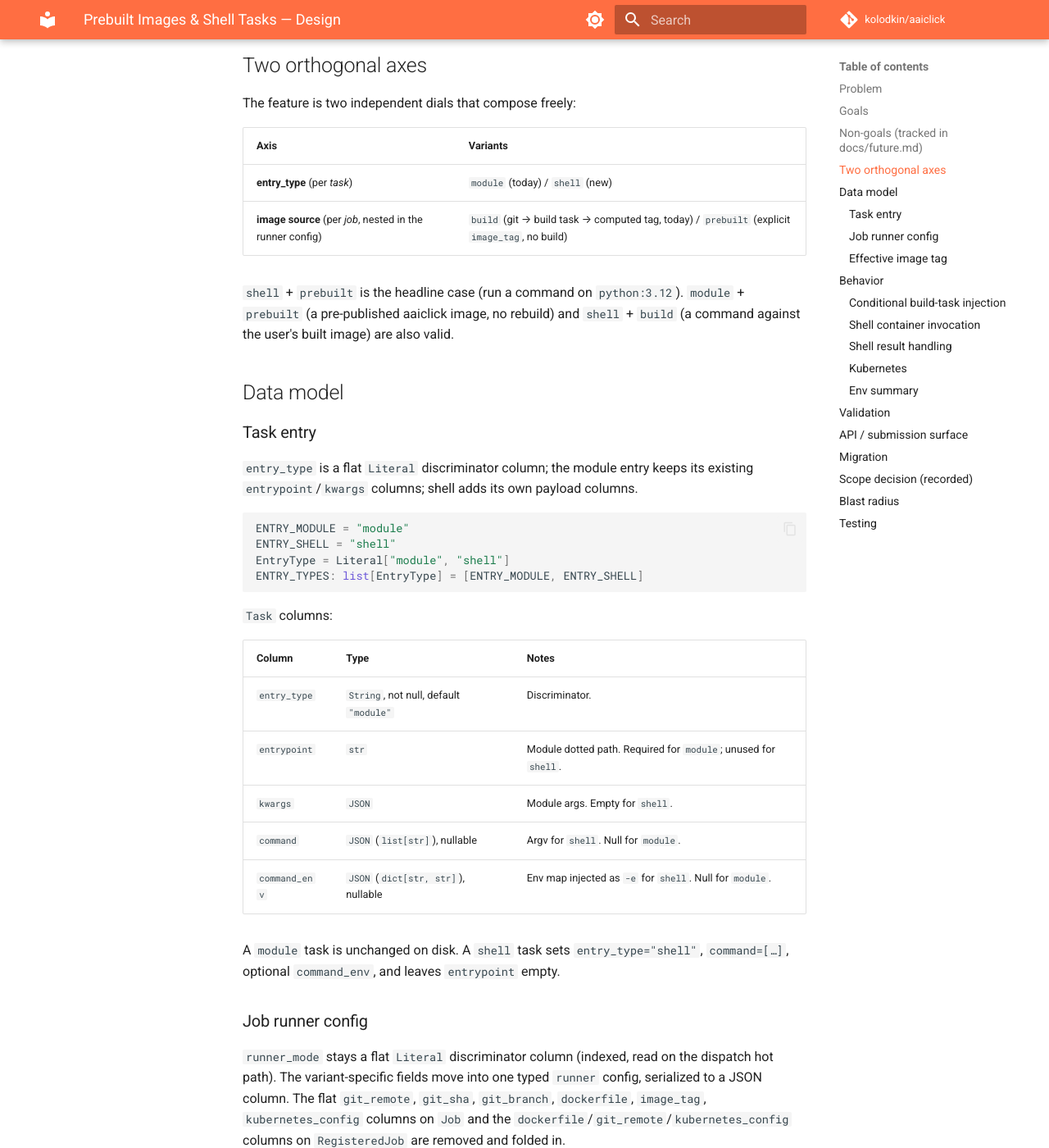
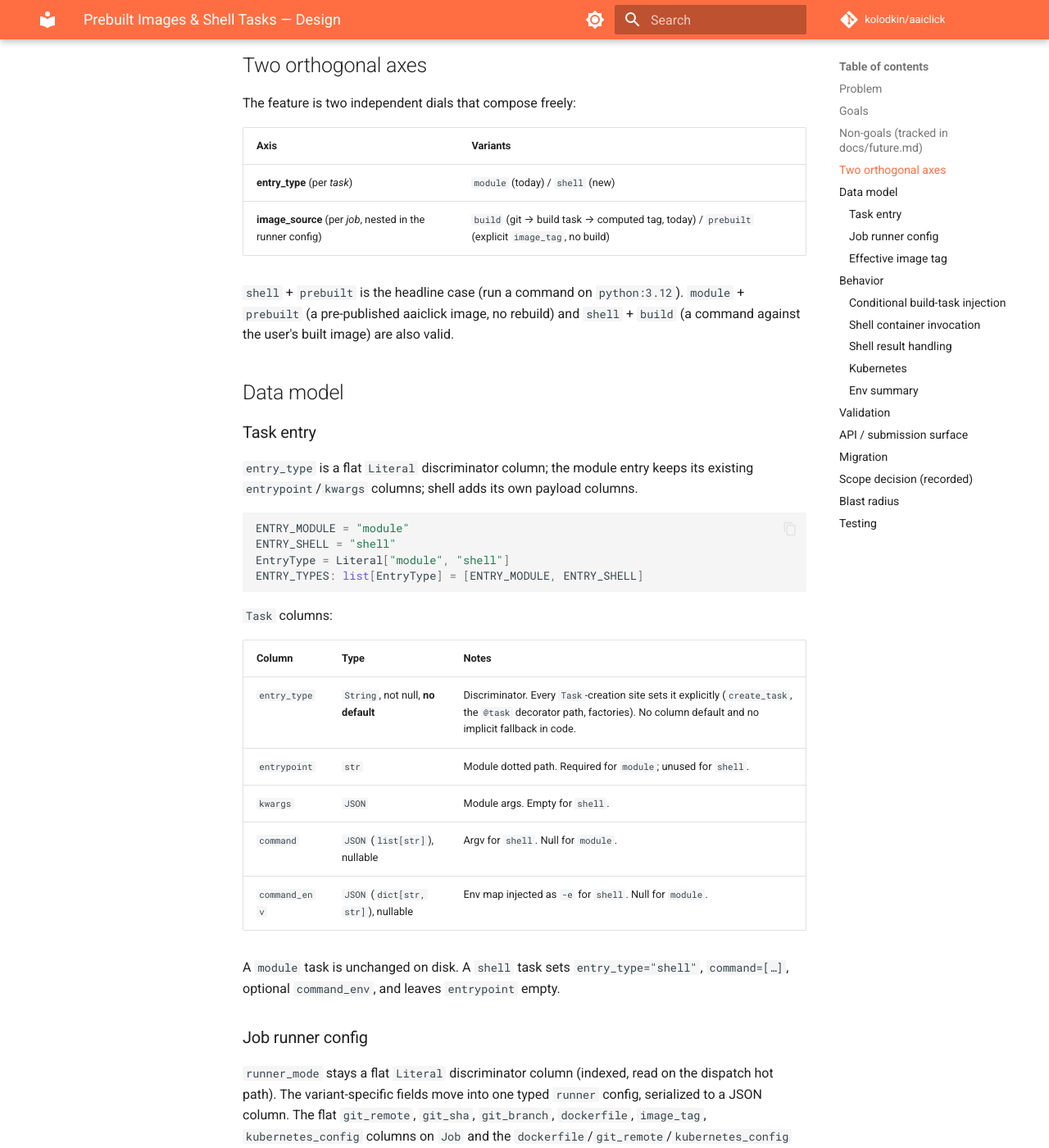
Before and after one commit to kolodkin/aaiclick, an MkDocs documentation site: the page built from docs/superpowers/specs/2026-06-28-docker-prebuilt-shell-design.md, in a window 1280 px wide and 1400 px high, scrolled down 1077 px. Shown: the whole window at 82% size. Built offline with MkDocs 1.6.1 and Material for MkDocs 9.7.7, drawn with Linux system fonts in a browser that asks for light colours; comment, search, counter and statistics services are not loaded; some of the changed text lies outside the part shown.

Commit message:
docs: refine spec — image_source naming, explicit entry_type
Rename the axis to image_source, and drop the entry_type column default
so every task-creation site sets it explicitly; migration backfills
existing rows to module instead of relying on a server default.

Co-Authored-By: Claude Opus 4.8 <noreply@anthropic.com>
Claude-Session: https://claude.ai/code/session_01EUAxC1gtuq11Y8pkbeEYv8

```diff
--- a/docs/superpowers/specs/2026-06-28-docker-prebuilt-shell-design.md
+++ b/docs/superpowers/specs/2026-06-28-docker-prebuilt-shell-design.md
@@ -46,7 +46,7 @@ The feature is two independent dials that compose freely:
 | Axis | Variants |
 | --- | --- |
 | **entry_type** (per *task*) | `module` (today) / `shell` (new) |
-| **image source** (per *job*, nested in the runner config) | `build` (git → build task → computed tag, today) / `prebuilt` (explicit `image_tag`, no build) |
+| **image_source** (per *job*, nested in the runner config) | `build` (git → build task → computed tag, today) / `prebuilt` (explicit `image_tag`, no build) |
 
 `shell` + `prebuilt` is the headline case (run a command on `python:3.12`).
 `module` + `prebuilt` (a pre-published aaiclick image, no rebuild) and `shell` +
@@ -70,7 +70,7 @@ ENTRY_TYPES: list[EntryType] = [ENTRY_MODULE, ENTRY_SHELL]
 
 | Column | Type | Notes |
 | --- | --- | --- |
-| `entry_type` | `String`, not null, default `"module"` | Discriminator. |
+| `entry_type` | `String`, not null, **no default** | Discriminator. Every `Task`-creation site sets it explicitly (`create_task`, the `@task` decorator path, factories). No column default and no implicit fallback in code. |
 | `entrypoint` | `str` | Module dotted path. Required for `module`; unused for `shell`. |
 | `kwargs` | `JSON` | Module args. Empty for `shell`. |
 | `command` | `JSON` (`list[str]`), nullable | Argv for `shell`. Null for `module`. |
@@ -207,8 +207,10 @@ CLI `choices=`):
 
 One Alembic migration (via the `generate-migration` skill — never hand-written):
 
-1. Add `Task.entry_type` (default `"module"`), `Task.command`,
-   `Task.command_env`.
+1. Add `Task.command`, `Task.command_env`, then add `Task.entry_type` as
+   nullable, backfill every existing row to `"module"` in the same migration,
+   and finalize the column as not-null. The column carries no server default —
+   new rows must supply `entry_type` explicitly from code.
 2. Add `Job.runner`, `RegisteredJob.runner` JSON columns; backfill from the
    existing flat columns; drop the flat `git_*`/`dockerfile`/`image_tag`/
    `kubernetes_config` columns.
```
